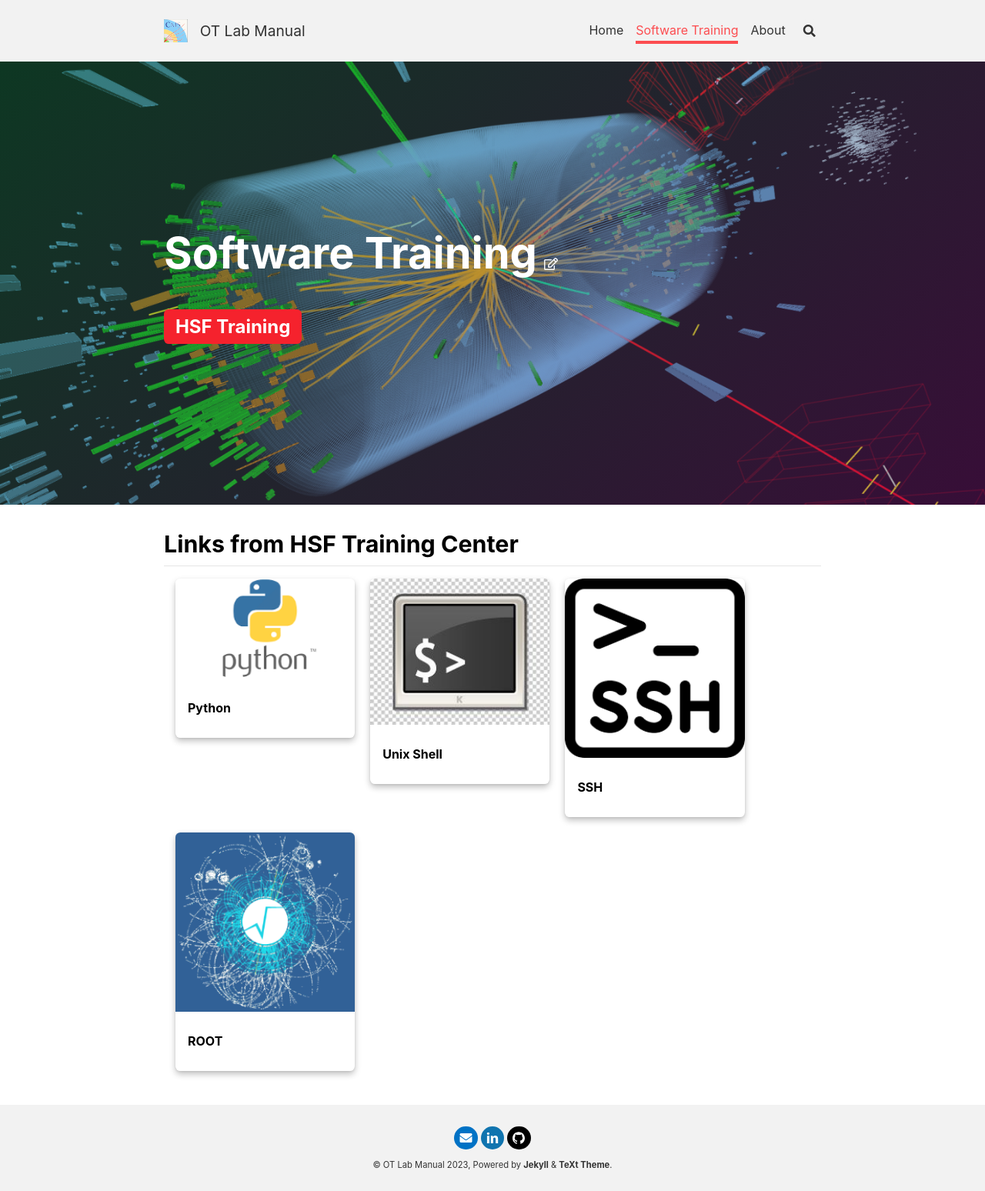
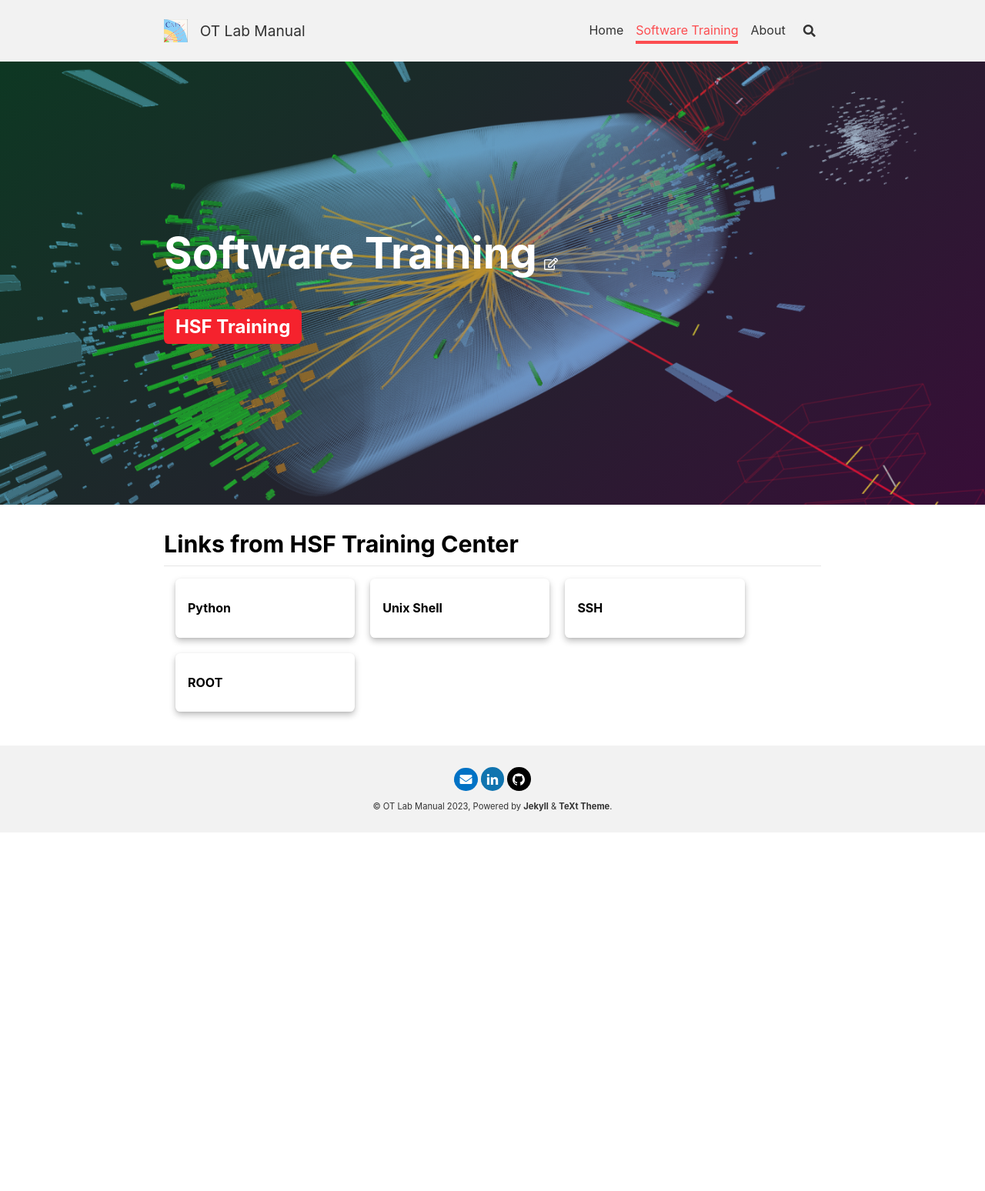
Before and after one commit to YarelisAcevedo/OT_Manual, a Jekyll site: the page built from software.md, in a window 1280 px wide. Shown: the whole page at 77% size. Built offline with Jekyll 4.4.1, drawn with Linux system fonts in a browser that asks for light colours; nearby versions of some CDN libraries; after the commit the page ends 1082 px from its top, so only the background shows below that.

Commit message:
Bug fixes

```diff
--- a/software.md
+++ b/software.md
@@ -20,9 +20,6 @@ article_header:
     <div class="column">
         <a href="https://swcarpentry.github.io/python-novice-inflammation/">
             <div class="card">
-                <div class="card__image">
-                    <img class="image" src="/assets/images/python.png"/>
-                </div>
                 <div class="card__content">
                     <div class="card__header">
                         <p>Python</p>
@@ -34,9 +31,6 @@ article_header:
     <div class="column">
         <a href="https://swcarpentry.github.io/shell-novice/">
             <div class="card">
-                <div class="card__image">
-                    <img class="image" src="/assets/images/unix_shell.jpg"/>
-                </div>
                 <div class="card__content">
                     <div class="card__header">
                         <p>Unix Shell</p>
@@ -48,9 +42,6 @@ article_header:
     <div class="column">
         <a href="https://hsf-training.github.io/hsf-training-ssh-webpage/">
             <div class="card">
-                <div class="card__image">
-                    <img class="image" src="/assets/images/ssh.png"/>
-                </div>
                 <div class="card__content">
                     <div class="card__header">
                         <p>SSH</p>
@@ -64,9 +55,6 @@ article_header:
     <div class="column">
         <a href="https://github.com/root-project/software-carpentry">
             <div class="card">
-                <div class="card__image">
-                    <img class="image" src="/assets/images/root.png"/>
-                </div>
                 <div class="card__content">
                     <div class="card__header">
                         <p>ROOT</p>
```
Also changed, not shown: about.md (+2 -3 lines), README.md, assets/images/python.png (deleted), assets/images/root.png (deleted), assets/images/ssh.png (deleted), assets/images/unix_shell.jpg (deleted).
